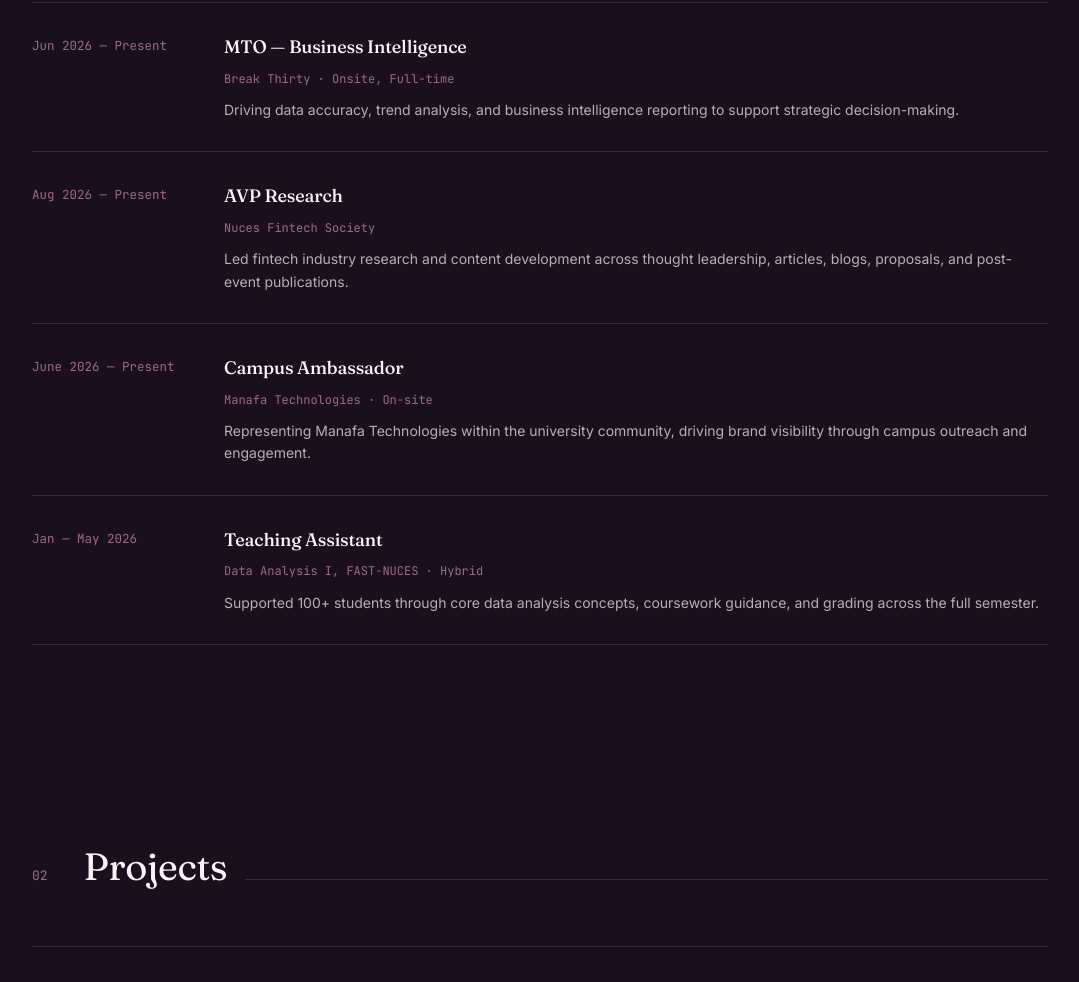
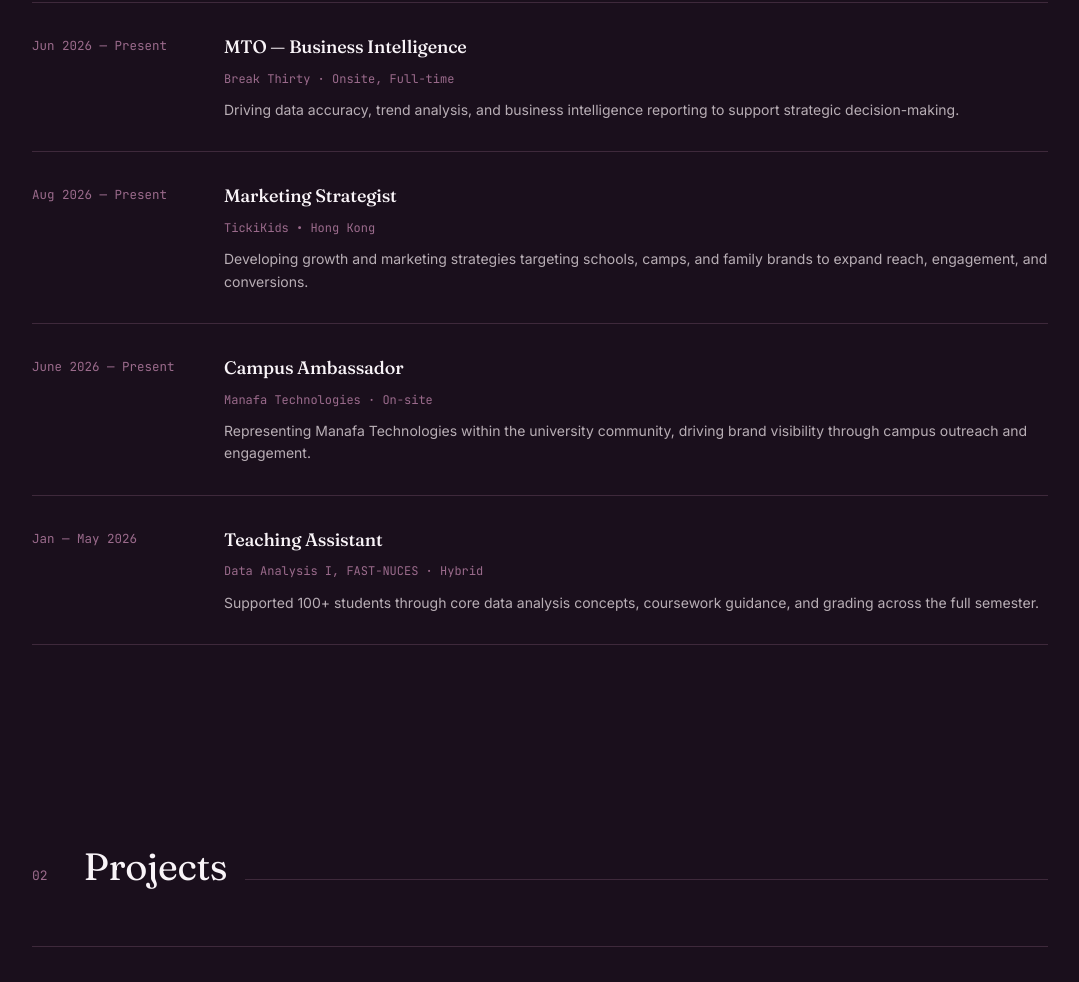
Before and after one commit to meerubb/meerubb.github.io, a plain HTML site: page index.html in a window 1280 px wide. Shown: the part 1038-2020 px from the top of the page, without its empty margins (100-1179 px from the left). Drawn offline with Linux system fonts and the light colour scheme.

Commit message:
Update index.html

```diff
--- a/index.html
+++ b/index.html
@@ -323,10 +323,11 @@
           <div class="exp-date">Aug 2026 — Present</div>
           <div>
             <div class="exp-role-line">
-              <h3>AVP Research</h3>
+              <h3>Marketing Strategist</h3>
             </div>
-            <div class="exp-org">Nuces Fintech Society</div>
-            <p style="margin-top:10px;">Led fintech industry research and content development across thought leadership, articles, blogs, proposals, and post-event publications.</p>
+            <div class="exp-org">TickiKids • Hong Kong </div>
+            <p style="margin-top:10px;">Developing growth and marketing strategies targeting schools, camps, and family brands to expand reach,
+engagement, and conversions.</p>
           </div>
         </div>
 
```
